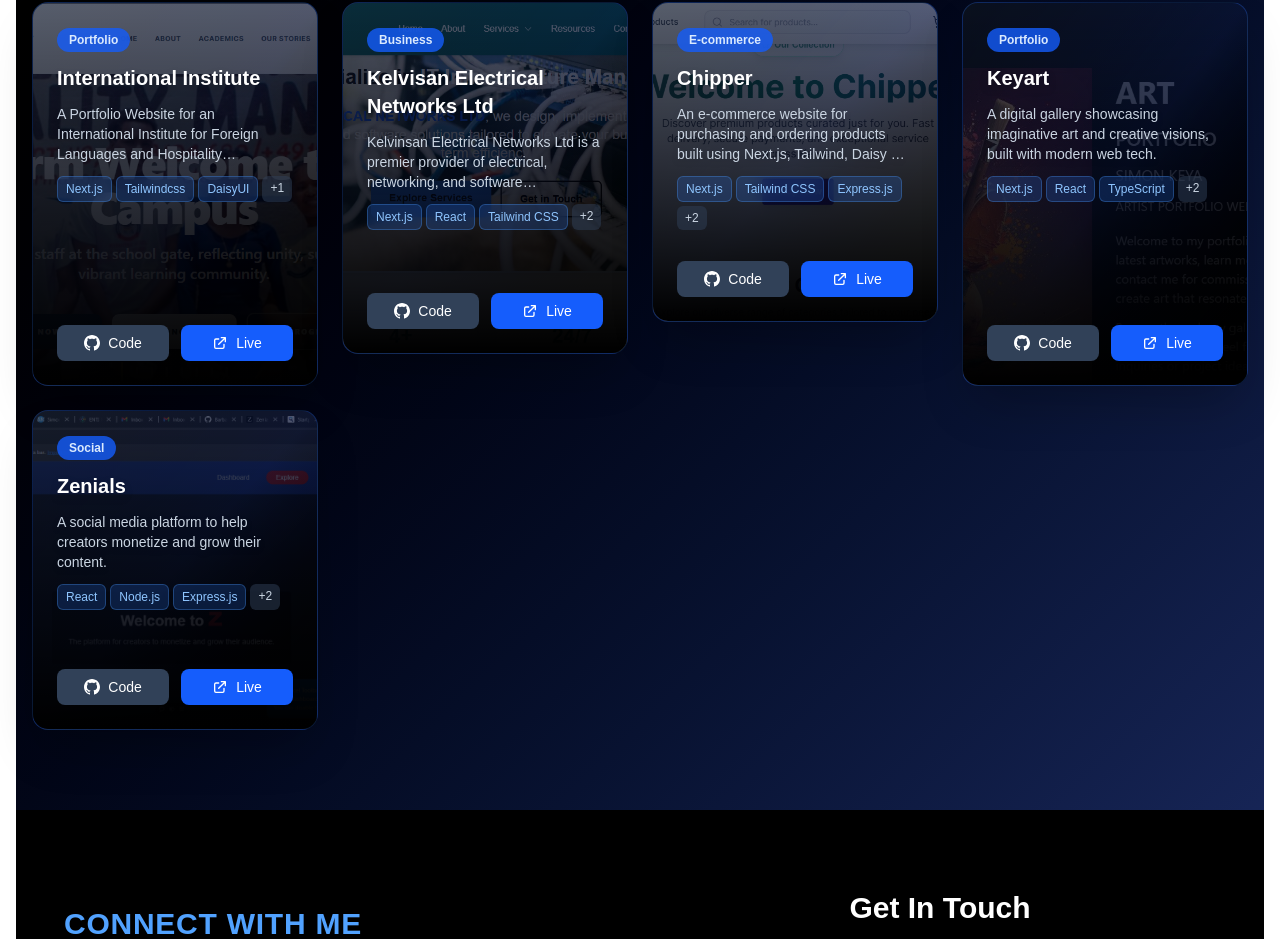
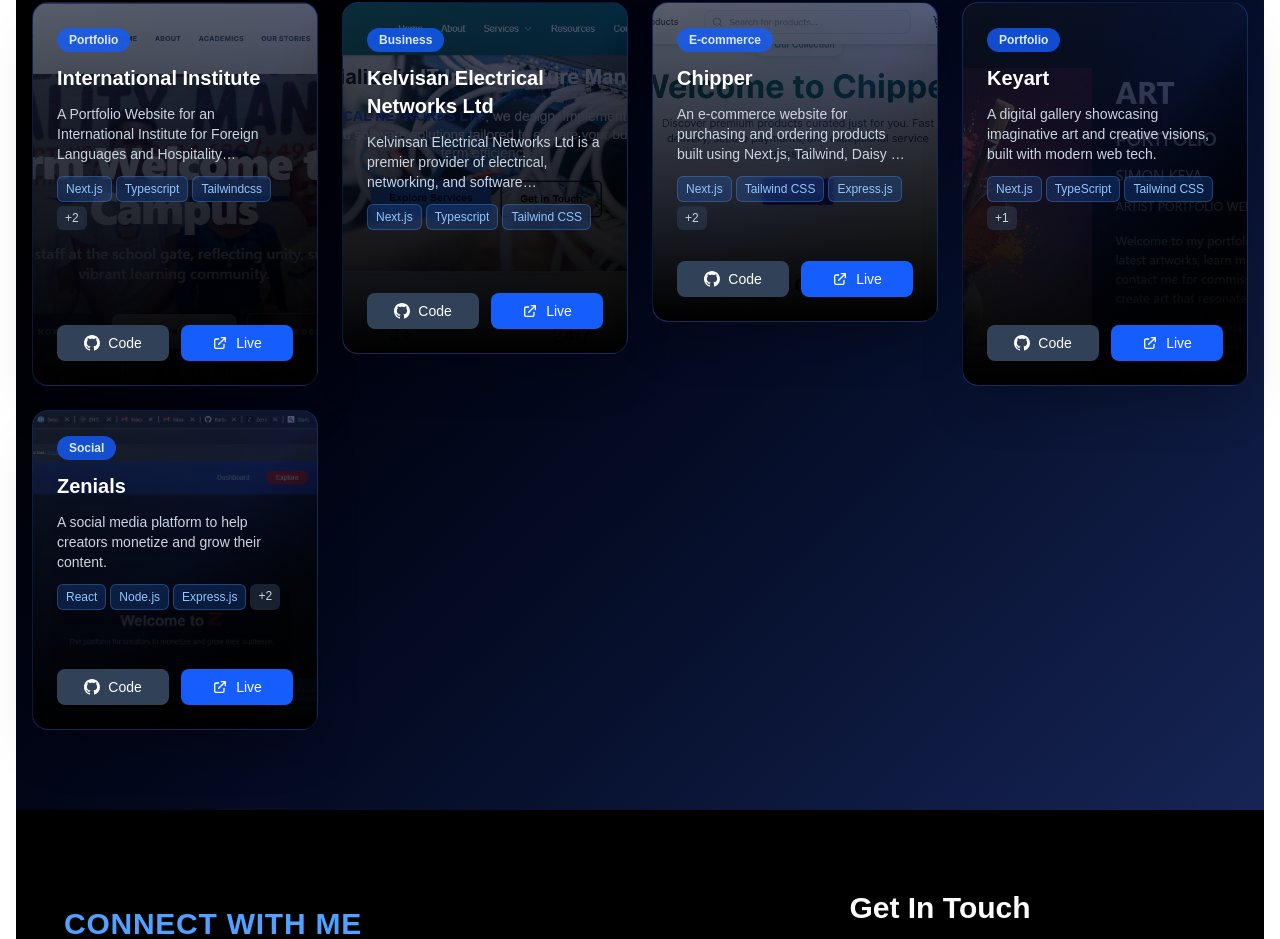
Before and after one commit to Simon-Keya/Simon-Keya, a Next.js app in the folder simon-keya/: page / in a window 1280 px wide. Shown: the part 5862-6801 px from the top of the page. Built offline with nearby package versions, Linux system fonts and the light colour scheme.

Commit message:
Update Projects

```diff
--- a/simon-keya/components/Projects.tsx
+++ b/simon-keya/components/Projects.tsx
@@ -19,7 +19,7 @@ const projects: Project[] = [
     title: 'International Institute',
     image: '/International.png',
     description: 'A Portfolio Website for an International Institute for Foreign Languages and Hospitality Management to showcase what their campus offers.',
-    stack: ['Next.js', 'Tailwindcss', 'DaisyUI','Framer Motion'],
+    stack: ['Next.js', 'Typescript','Tailwindcss', 'DaisyUI','Framer Motion'],
     github: 'https://github.com/Simon-Keya/Zenials',
     live: 'https://foreignlanguagesandhospitality.netlify.app/',
     category: 'Portfolio'
@@ -29,7 +29,7 @@ const projects: Project[] = [
     title: 'Kelvisan Electrical Networks Ltd',
     image: '/Kelvisan.png',
     description: 'Kelvinsan Electrical Networks Ltd is a premier provider of electrical, networking, and software development services in Kenya.',
-    stack: ['Next.js', 'React', 'Tailwind CSS', 'Django', 'PostgreSQL'],
+    stack: ['Next.js', 'Typescript','Tailwind CSS'],
     github: 'https://github.com/Simon-Keya/Kelvisan-Electrical-Networks',
     live: 'https://kelvisan-electrical-networks-ltd.vercel.app',
     category: 'Business'
@@ -49,7 +49,7 @@ const projects: Project[] = [
     title: 'Keyart',
     image: '/keya.png',
     description: 'A digital gallery showcasing imaginative art and creative visions, built with modern web tech.',
-    stack: ['Next.js', 'React', 'TypeScript', 'Tailwind CSS', 'Framer Motion'],
+    stack: ['Next.js', 'TypeScript', 'Tailwind CSS', 'Framer Motion'],
     github: 'https://github.com/Simon-Keya/Keyart',
     live: 'https://keyart.vercel.app',
     category: 'Portfolio'
```
